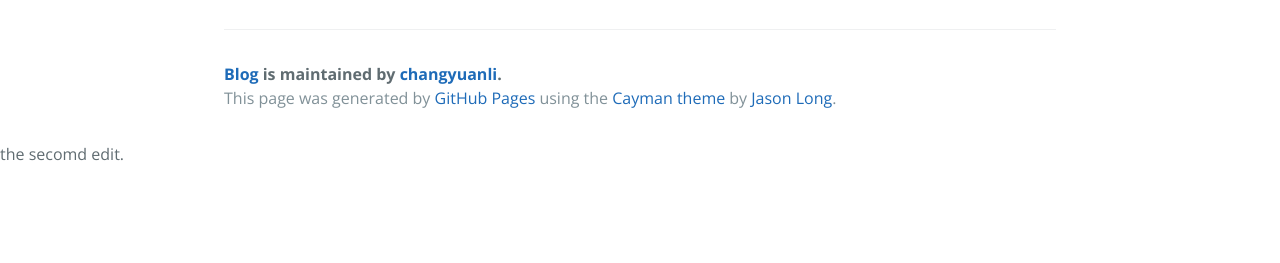
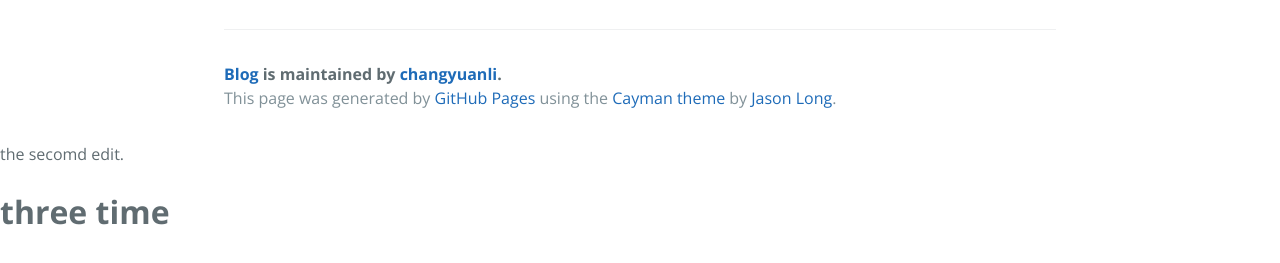
Before and after one commit to changyuanli/blog, a plain HTML site: page index.html in a window 1280 px wide. Shown: the part 431-694 px from the top of the page. Drawn offline with nearby package versions, Linux system fonts and the light colour scheme.

Commit message:
three time

```diff
--- a/index.html
+++ b/index.html
@@ -32,6 +32,6 @@
 <div>
   the secomd edit.
 </div>
-
+  <h1>three time</h1>
   </body>
 </html>
```
